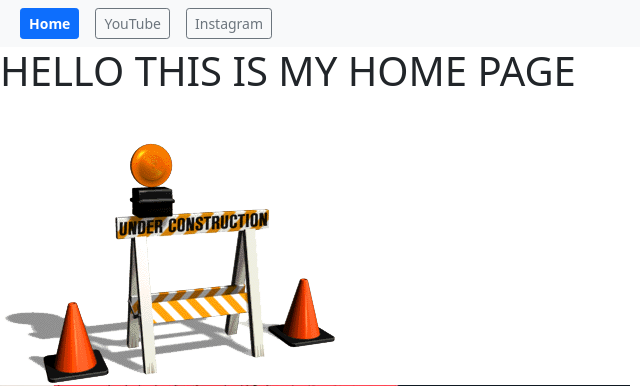
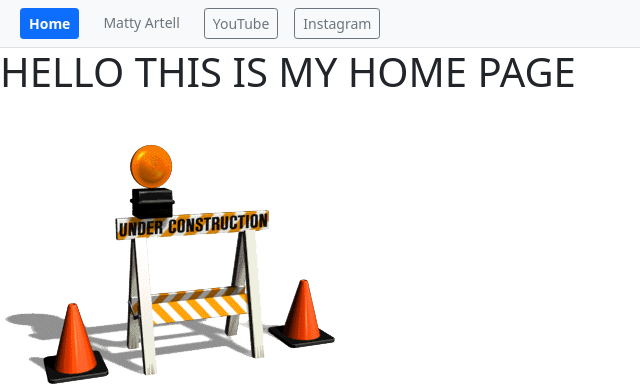
Before and after one commit to MattyArtell/MattyA, a Django app: page / in a window 1280 px wide. Shown: the top 386 px of the page, without its empty margins (0-640 px from the left). Run offline with Django 3.2, Linux system fonts and the light colour scheme.

Commit message:
slight ui changes

```diff
--- a/cipher/templates/cipher/base.html
+++ b/cipher/templates/cipher/base.html
@@ -6,13 +6,14 @@
 
 </head>
 <body>
-    <nav class="navbar navbar-expand-lg navbar-light bg-light">
+    <nav class="navbar navbar-expand-lg navbar-light bg-light border-bottom">
 		<div class="container-fluid">
 
 			<div class="d-flex flex-row navbar-nav">
 			  <li class="nav-item">
 				<a href="{% url 'home' %}"><button type="button" class="btn btn-primary btn-sm px-2 me-md-2 fw-bold mx-2">Home</button></a>
 			  </li>
+              <li class="nav-item btn-outline-secondary btn-sm px-2 mx-2">Matty Artell</li>
               <li class="nav-item list-unstyled">
                 <a href="https://www.youtube.com/channel/UC-FZsYPlcdkAXedRyAVK_3A"><button type="button" class="btn btn-outline-secondary btn-sm px-2 mx-2">YouTube</button></a>
             </li>
```
